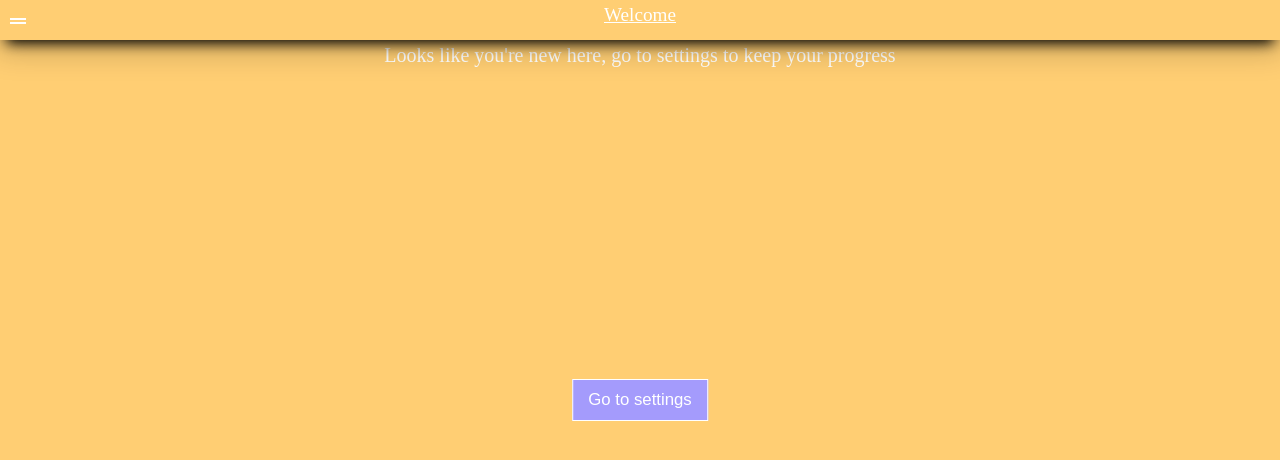
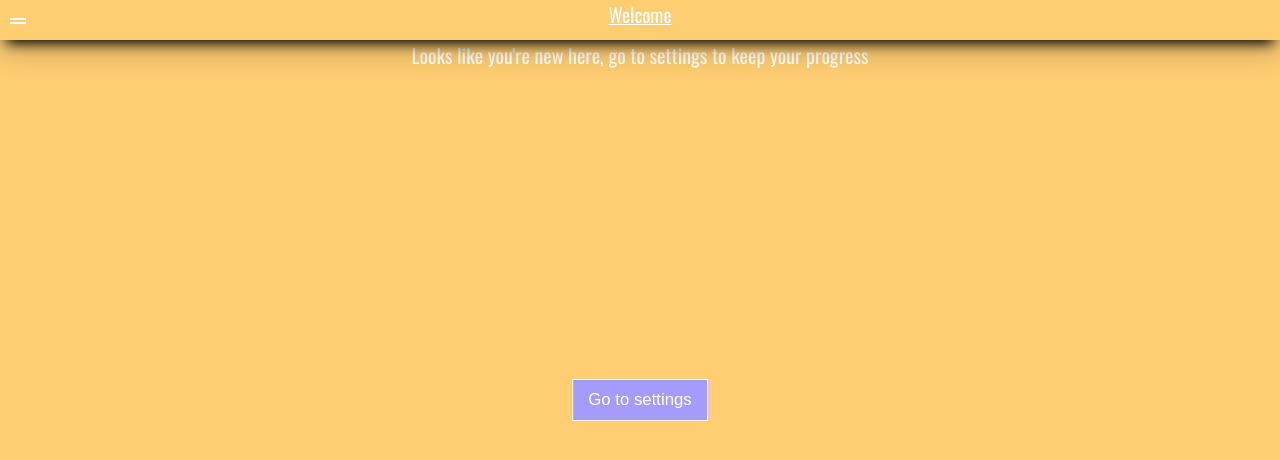
Before and after one commit to Muloversic/easy-learn-React-, a React (Create React App) app: page / in a window 1280 px wide. Shown: the top 460 px of the page. Built offline with nearby package versions, Linux system fonts and the light colour scheme.

Commit message:
changed font family

```diff
--- a/public/index.html
+++ b/public/index.html
@@ -4,10 +4,18 @@
         <meta charset="utf-8" />
         <meta name="viewport" content="width=device-width, initial-scale=1" />
         <title>EasyLearn</title>
-    <link href="https://fonts.googleapis.com/icon?family=Material+Icons" rel="stylesheet">
+        <link
+            href="https://fonts.googleapis.com/icon?family=Material+Icons"
+            rel="stylesheet"
+        />
+        <link rel="preconnect" href="https://fonts.googleapis.com" />
+        <link rel="preconnect" href="https://fonts.gstatic.com" crossorigin />
+        <link
+            href="https://fonts.googleapis.com/css2?family=Oswald&display=swap"
+            rel="stylesheet"
+        />
     </head>
     <body>
-    <div id="root">
-    </div>
+        <div id="root"></div>
     </body>
 </html>
--- a/src/scss/index.scss
+++ b/src/scss/index.scss
@@ -11,6 +11,7 @@
 
 body {
     background-color: $base-color;
+    font-family: "Oswald", sans-serif;
 }
 * {
     box-sizing: border-box;
```
Also changed, not shown: public/images/bg.svg (added), 1 other file (tests, documents, lock files or other folders). Lines whose indentation alone changed are shown as unchanged.
